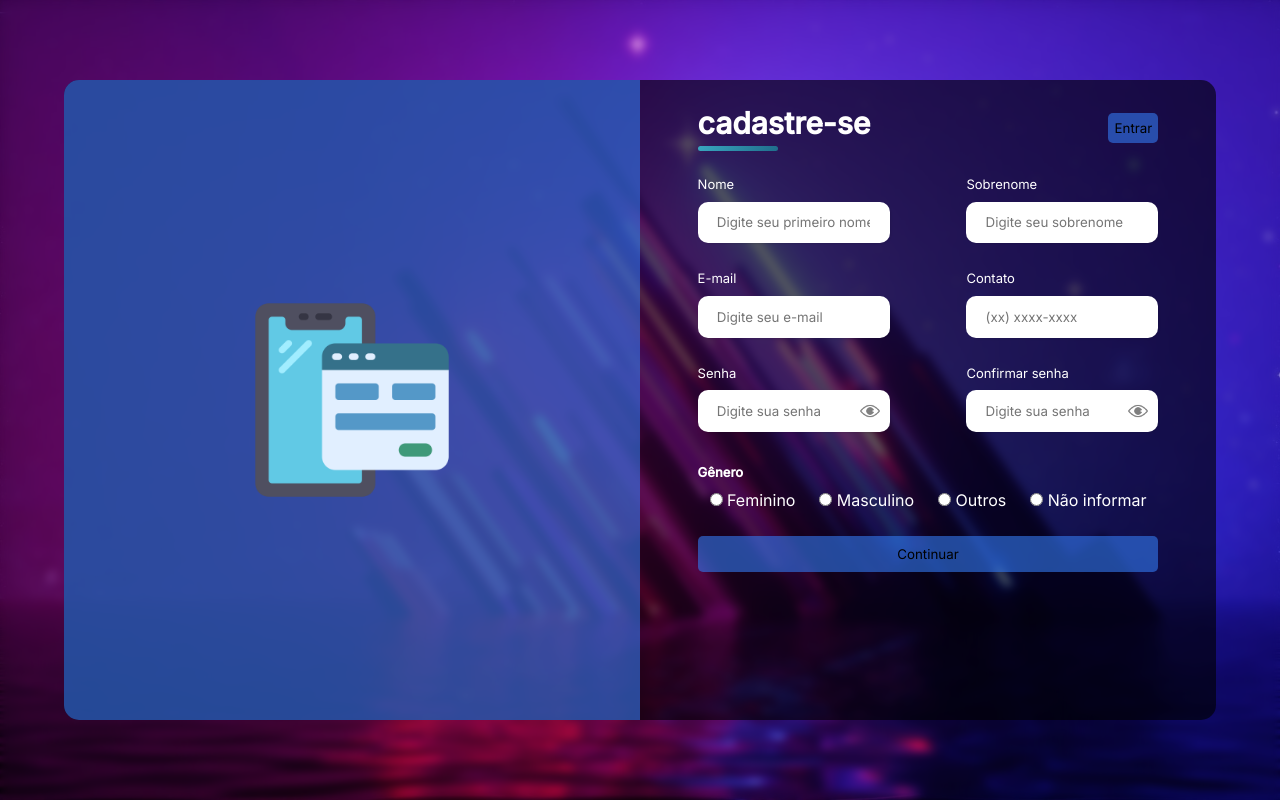
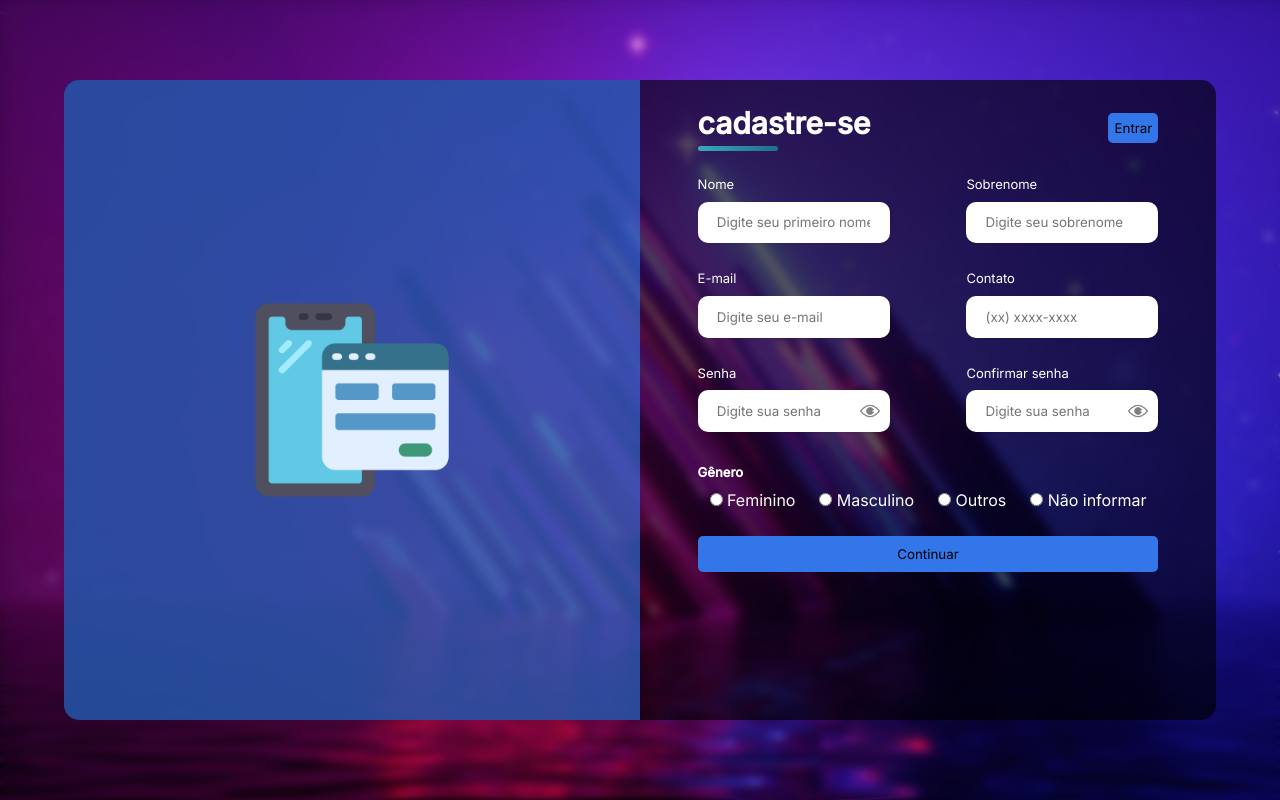
Before and after one commit to Talyson-Ferreira1/Formulario, a plain HTML site: page index.html in a window 1280 px wide. Drawn offline with Linux system fonts and the light colour scheme.

Commit message:
change color button

```diff
--- a/main.css
+++ b/main.css
@@ -106,7 +106,7 @@ h1::after
     width: 50px;
     height: 30px;
     border: none;
-    background-color: #3375e99f;
+    background-color: #3376e9;
     border-radius:5px ;
     cursor: pointer;
 }
@@ -185,7 +185,7 @@ h6
     width: 100%;
     margin-top: 1.0rem;
     border: none;
-    background-color:#3375e99f;
+    background-color:#3376e9;
 
     padding: 0.62rem;
     border-radius: 5px;
```
